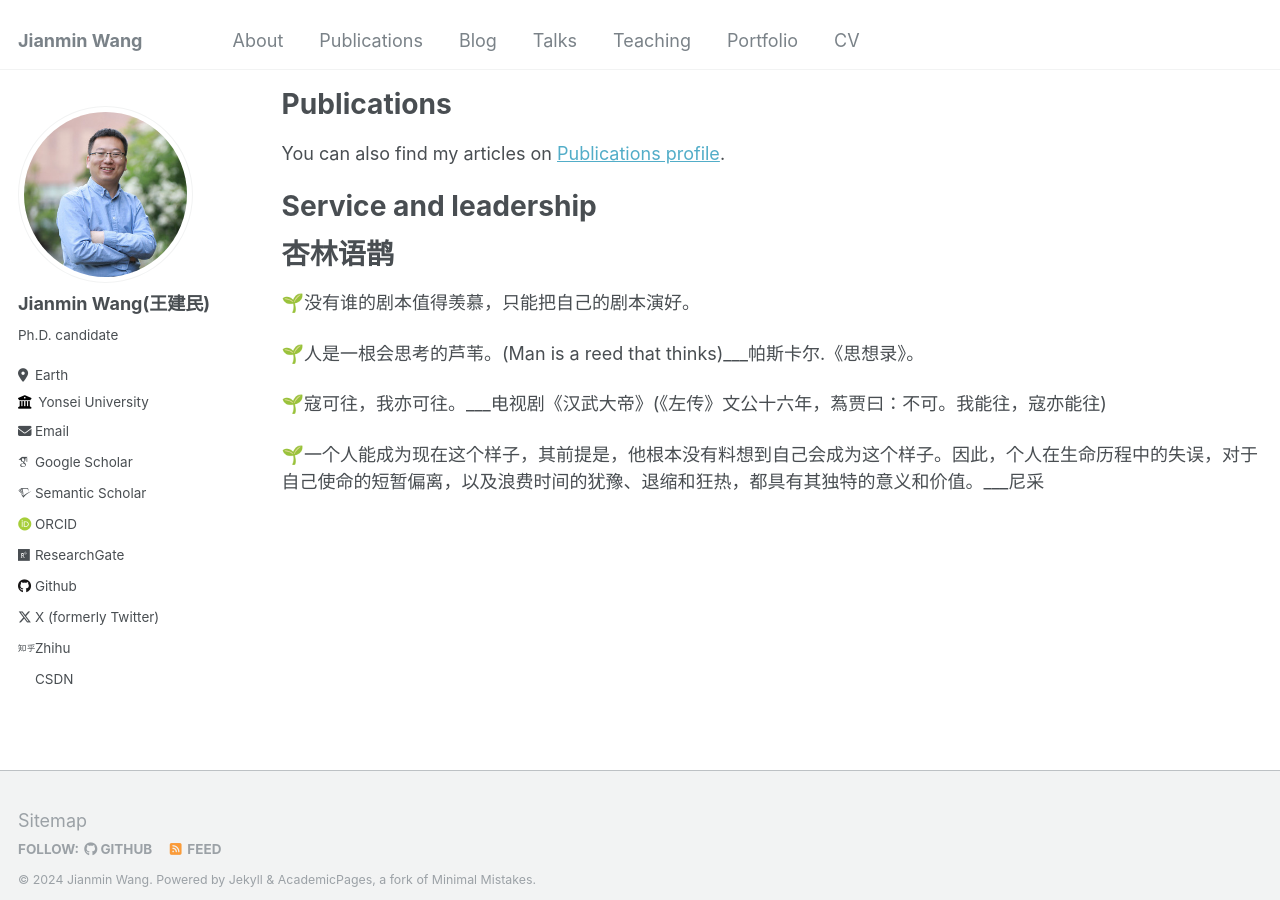
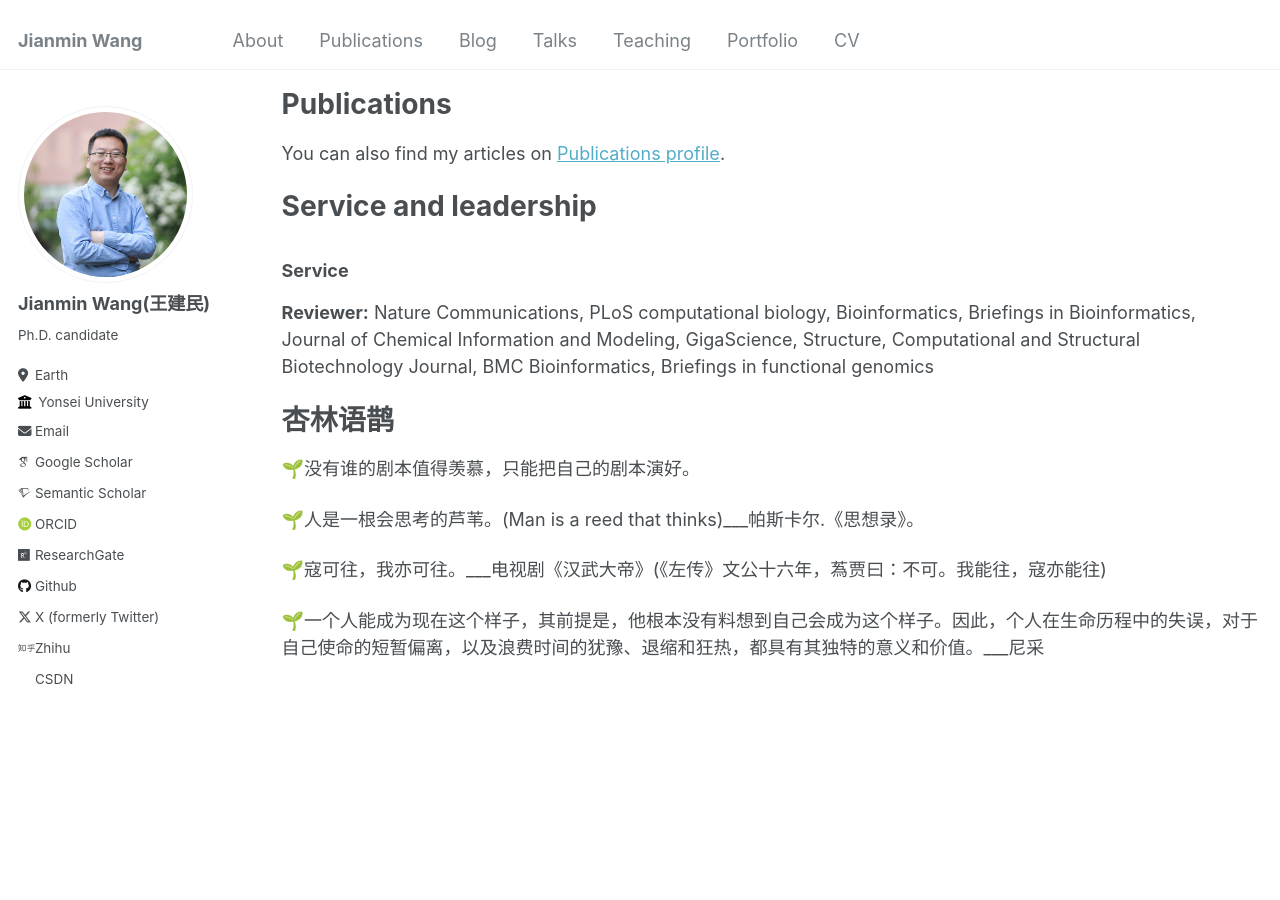
Before and after one commit to Jianmin2drugai/Jianmin2drugai.github.io, a Jekyll site: the page built from _pages/cv.md, in a window 1280 px wide and 900 px high, scrolled down 389 px. Built offline with Jekyll 4.4.1, drawn with Linux system fonts in a browser that asks for light colours; some web fonts are replaced.

Commit message:
Update cv.md

```diff
--- a/_pages/cv.md
+++ b/_pages/cv.md
@@ -33,6 +33,13 @@ You can also find my articles on <a href="https://jianmin2drugai.github.io/publi
 Service and leadership
 ======
 
+### Service
+
+**Reviewer:** Nature Communications, PLoS computational biology, Bioinformatics, Briefings in Bioinformatics, Journal of Chemical Information and Modeling, GigaScience, Structure, Computational and Structural Biotechnology Journal, BMC Bioinformatics, Briefings in functional genomics
+
+
+
+
 
 杏林语鹊
 ======
```
